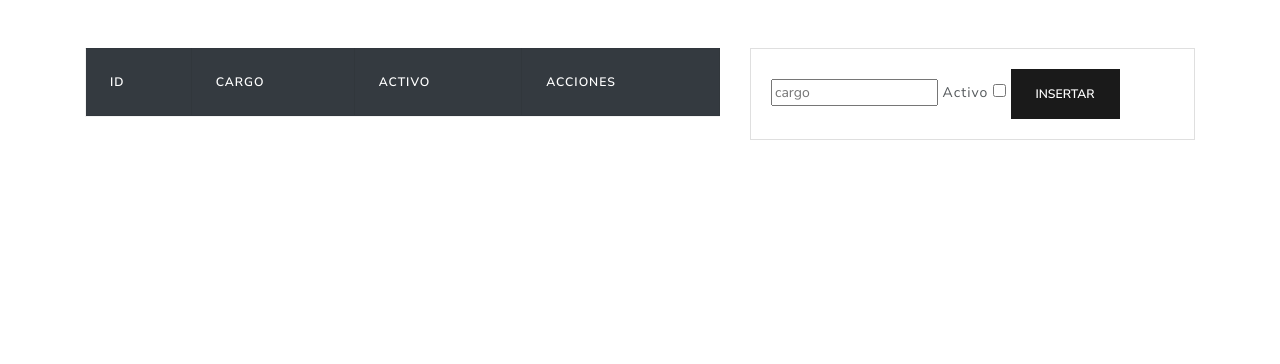
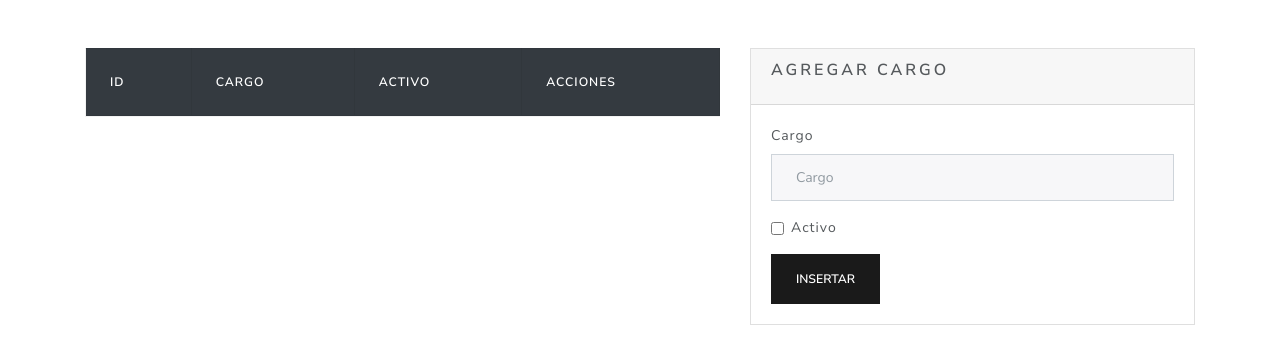
Before and after one commit to michaelpinzon07/Crud, a Node server app: template views/crud_cargos.ejs in a window 1280 px wide. Shown: the part 90-454 px from the top of the page. Run offline with Node 20, Linux system fonts and the light colour scheme; the template is opened without the code that fills it, so the values that code supplies are empty.

Commit message:
Descripción de los cambios

```diff
--- a/public/css/style.css
+++ b/public/css/style.css
@@ -117,3 +117,7 @@ h1{
 h2{
     color: white;
 }
+
+a {
+    text-decoration: none; /* Elimina el subrayado de los enlaces */
+}
--- a/views/crud_cargos.ejs
+++ b/views/crud_cargos.ejs
@@ -11,7 +11,7 @@
             color: white; /* Color de texto blanco */
         }
 
-        h2{
+        h2 {
             color: white;
         }
     </style>
@@ -21,10 +21,8 @@
 
     <nav class="navbar navbar-dark bg-dark">
         <div class="container">
-
             <h2>Crud de Cargos</h2>
             <a href="cruds" class="navbar-brand">Regresar</a>
-
         </div>
     </nav>
 
@@ -47,7 +45,6 @@
                                 <td><%= cargo.cargo %></td>
                                 <td><%= cargo.activo ? 'Sí' : 'No' %></td>
                                 <td>
-
                                     <a href="/editcargos/<%=cargo.id %>" class="btn btn-warning btn-sm">Editar</a>
                                     <a href="/deletecargos/<%=cargo.id %>" class="btn btn-danger btn-sm">Eliminar</a>
                                 </td>
@@ -59,14 +56,22 @@
 
             <div class="col-md-5">
                 <div class="card">
+                    <div class="card-header">
+                        <h5 class="card-title">Agregar Cargo</h5>
+                    </div>
                     <div class="card-body">
                         <form action="/crud_cargos" method="post">
-                            <div class="formulario">
-                                <input type="text" name="cargo" id="cargo" placeholder="cargo" required>
-                                <label for="activo">Activo</label>
-                                <input type="checkbox" name="activo" id="activo" value="1">
-                                <button type="submit" class="btn btn-primary">Insertar</button>
+                            <div class="form-group">
+                                <label for="cargo">Cargo</label>
+                                <input type="text" name="cargo" id="cargo" class="form-control" placeholder="Cargo" required>
                             </div>
+                            <div class="form-group">
+                                <div class="form-check">
+                                    <input type="checkbox" name="activo" id="activo" class="form-check-input" value="1">
+                                    <label for="activo" class="form-check-label">Activo</label>
+                                </div>
+                            </div>
+                            <button type="submit" class="btn btn-primary">Insertar</button>
                         </form>
                     </div>
                 </div>
@@ -76,7 +81,4 @@
     </div>
 
 </body>
-
-
-
 </html>
```
Also changed, not shown: app.js (+11 -1 lines), views/crud_localizaciones.ejs (+14 -12 lines), views/cruds.ejs (+34 -1 lines).
